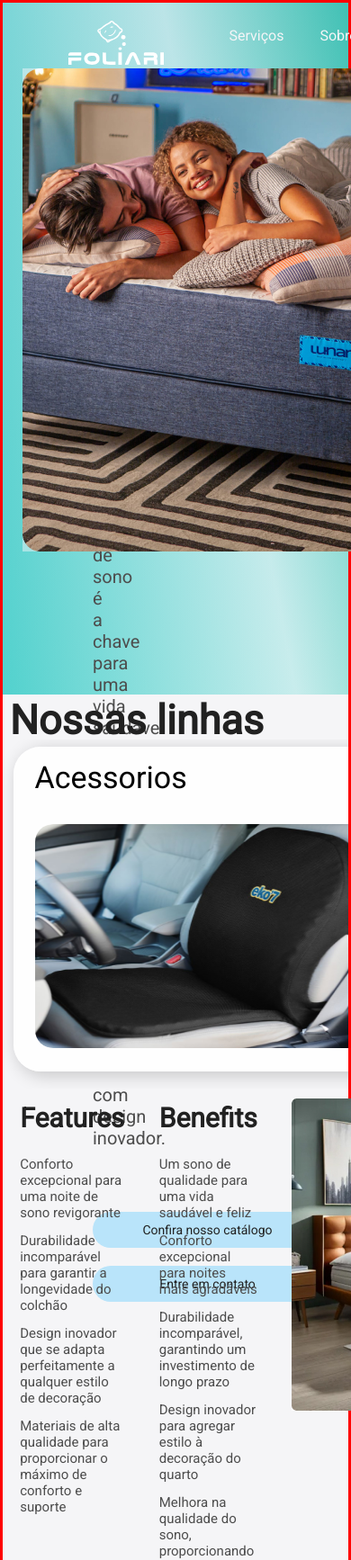
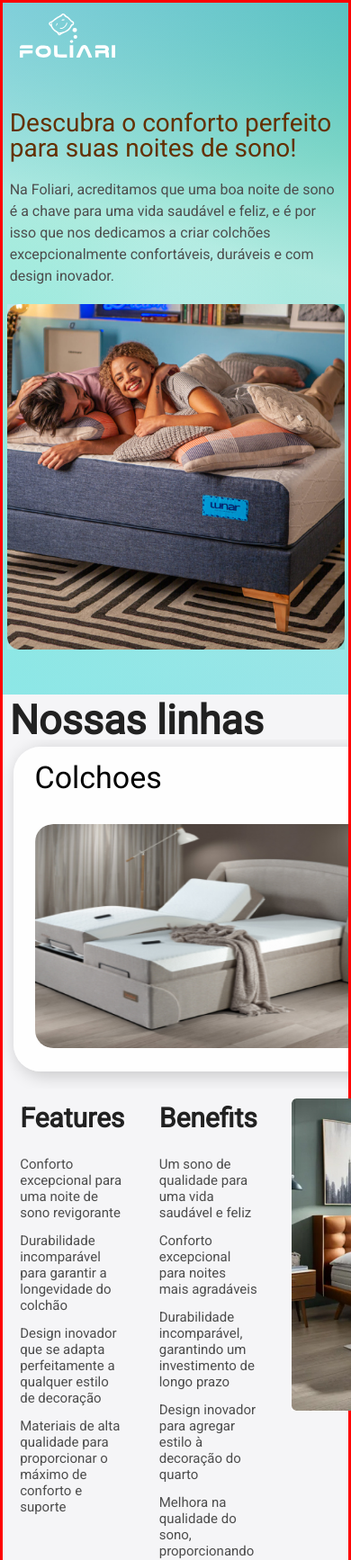
Before and after one commit to filipefolletto/foliariweb.github.io, a PHP site: page /web/index.html in a window 390 px wide; the page is wider, and only the part inside the window is pictured. Shown: the top 1734 px of that part at 90% size. Run offline with PHP 8.4, Linux system fonts and the light colour scheme.

Commit message:
responsivade do header

```diff
--- a/css/body.css
+++ b/css/body.css
@@ -392,6 +392,11 @@
 .p-jessica{
     padding-top: 9px;
 }
+
+
+/* VERSÃO MOBILE ____________________________________________________________________________________________________ */
+
+
 @media (max-width: 1247px) {
     .nomeERelato, .TrustedByNumerous{
         display: none;
--- a/css/header.css
+++ b/css/header.css
@@ -10,11 +10,7 @@
     max-width: 1512px;
     margin: 0 auto;
     height: 100%;
-    /* display: flex; */
-    /* flex-direction: column; */
-    /* align-items: center; */
-    /* justify-content: center; */
-    /* border: 1px solid red; */
+
 
 }
 
@@ -89,6 +85,7 @@
     color: #212121;
     text-align: center;
 }
+
 .header-section-button button{
    padding: 10px 50px;
    max-width: 255px;
@@ -117,3 +114,92 @@
     width: 532px;
     height: 537px;
 }
+
+
+/* VERSÃO MOBILE ____________________________________________________________________________________________________ */
+
+@media (max-width: 500px) {
+.header{
+
+    background: linear-gradient(165deg, rgba(165, 212, 255, 0.45) 0%, rgba(192, 219, 244, 0.00) 30.74%, rgba(192, 219, 244, 0.45) 99.01%), linear-gradient(195deg, rgba(46, 181, 165, 0.89) 0%, rgba(125, 233, 218, 0.40) 35.73%, rgba(99, 238, 221, 0.89) 98.44%), radial-gradient(38.05% 38.05% at 50% 61.95%, rgba(0, 0, 0, 0.00) 0%, rgba(42, 200, 133, 0.20) 100%);
+}
+
+.header-section{
+        display: flex;
+        flex-direction: column;
+
+
+}
+
+.header-section-titles-intrudution{
+    gap: 3.5;
+
+
+}
+
+
+.header-section-titles{
+    display: flex;
+    flex-direction: column;
+    width: 100%;
+    /* justify-content: space-between; */
+    padding-top: 35px;
+    padding-left: 2%;
+    padding-right: 2%;
+    padding-bottom: 5%;
+
+}
+
+
+.header-section-titles-intrudution  h1{
+
+    font-size: 28px;
+    font-style: normal;
+    font-weight: 400;
+    line-height: 28px;
+}
+
+.header-section-titles-intrudution p{
+    color: #4D4D4D;
+    font-size: 16px;
+    font-style: normal;
+    font-weight: 400;
+    line-height: 24px;
+
+}
+
+.header-section-image{
+    width: 100%;
+
+}
+
+.header-section-image img{
+    width: 375px;
+    height: 384px;
+}
+
+.header-section-button{
+    display: none;
+
+
+    /* padding-top: 3.5%;
+    padding-bottom: 3.5%;
+    align-items: center; */
+
+}
+
+/* .header-section-button button{
+    padding: 2% 3%;
+    max-width: 70%;
+ }
+ #confira-nosso-catalogo,#entre-em-contato{
+    width: 255px;
+    height: 40px;
+    font-size: 14px;
+
+}
+
+     */
+
+
+}
--- a/css/main.css
+++ b/css/main.css
@@ -87,9 +87,8 @@
     position: absolute;
     cursor: pointer;
     opacity: 0;
-    margin-top: 10%;
-    margin-bottom: 20%;
-    transition: opacity 0.8s ease;
+    margin-top: 12%;
+    transition: opacity 0.7s ease;
     z-index: 2;
 
 
--- a/css/nav.css
+++ b/css/nav.css
@@ -4,6 +4,10 @@
     justify-content: space-between;
     height: 73px;
 }
+.nav-button{
+display: none;
+}
+
 .nav-logo{
     height: 116px;
     padding: 20px 0 0 73px;
@@ -19,7 +23,6 @@
     padding-right: 73px;
 
 }
-
 
 
 .nav-links{
@@ -45,3 +48,32 @@
   transition: all  1s ease;
 
 }
+@media (max-width: 500px) {
+    .nav-sec-header{
+        display: flex;
+        flex-direction: row;
+        justify-content: space-between;
+        height: 11%;
+    }
+    .nav-logo{
+        height: 116px;
+        padding: 3% 0% 3% 5%;
+
+    }
+
+    .nav-links{
+        display: none;
+    }
+
+/*_____________________ FAZER ANIMAÇAO ______________________________________________________ */
+    .nav-button{
+        all:unset;
+        display: flex;
+
+    }
+
+
+
+
+
+}
--- a/js/carroussel.js
+++ b/js/carroussel.js
@@ -1,13 +1,14 @@
 const paiCard = document.querySelector(".div-container-produtos")
 
 const fotos = [
-'acessorios',
+'colchoes',
 'boxes',
 'cabeceiras',
 'cadeiras',
 'dreamspet',
 'poltronas',
 'vestuario',
+'acessorios'
 ]
 
 
--- a/web/index.html
+++ b/web/index.html
@@ -36,6 +36,7 @@
                                     <a href="">Sobre</a>
                                     <a href="">Contato</a>
                                 </div>
+                            <button class="nav-button"></button>
 
                             </div>
 
```
